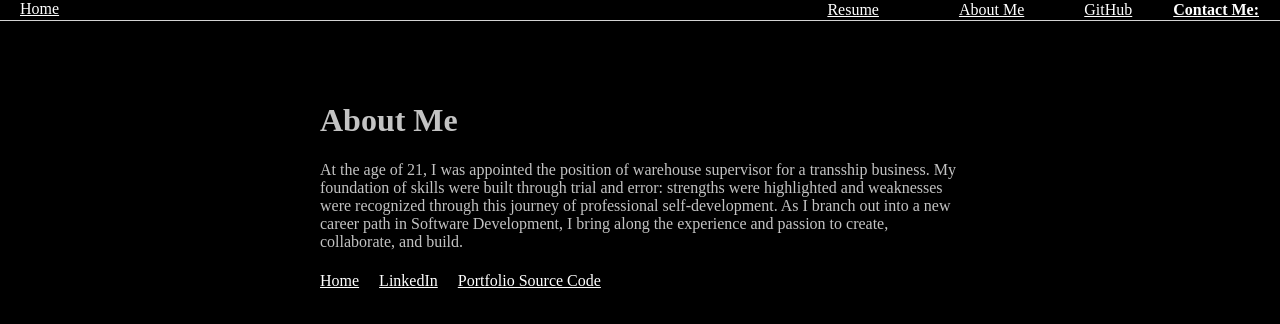
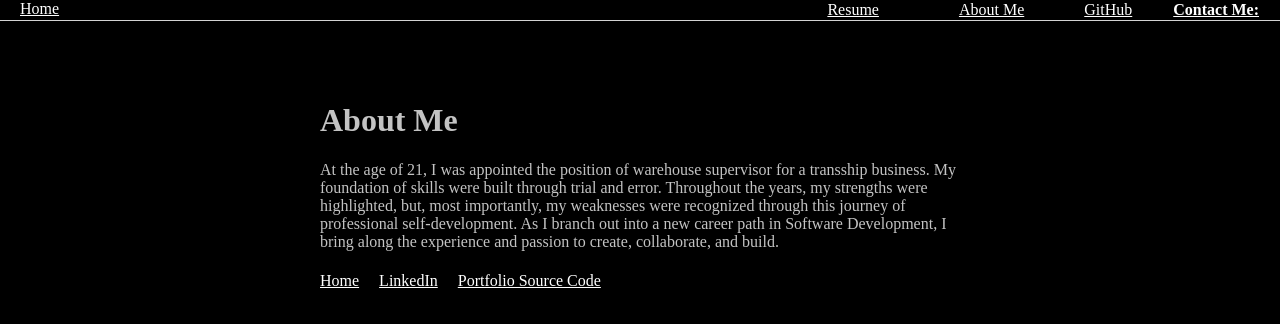
Before and after one commit to JasonGarcia131/Portfolio-React, a React (Create React App) app: page /#/AboutMe in a window 1280 px wide. Shown: the top 324 px of the page. Built offline with nearby package versions, Linux system fonts and the light colour scheme.

Commit message:
edited about me

```diff
--- a/src/pages/About.js
+++ b/src/pages/About.js
@@ -14,8 +14,9 @@ function About() {
                 <div className="description-wrapper">
                     <h1>About Me</h1>
                     <p>
-                        At the age of 21, I was appointed the position of warehouse supervisor for a transship business. My foundation of skills were built through trial and error:
-                        strengths were highlighted and weaknesses were recognized through this journey of professional self-development. As I branch out into a new career path in Software Development, I bring along the experience
+                        At the age of 21, I was appointed the position of warehouse supervisor for a transship business. My foundation of skills were built through trial and error.
+                        Throughout the years, my strengths were highlighted, but, most importantly, my weaknesses were recognized through this journey of professional self-development.
+                        As I branch out into a new career path in Software Development, I bring along the experience
                         and passion to create, collaborate, and build.
                     </p>
                     <Link to="/">Home</Link>
```
